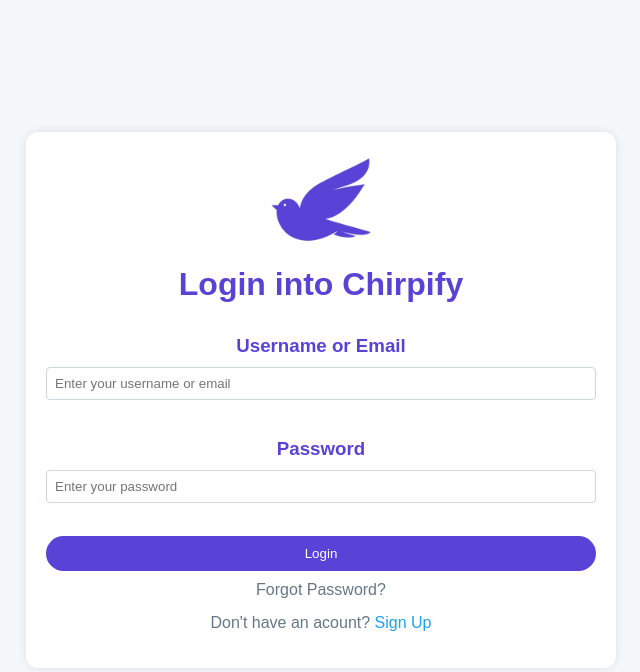
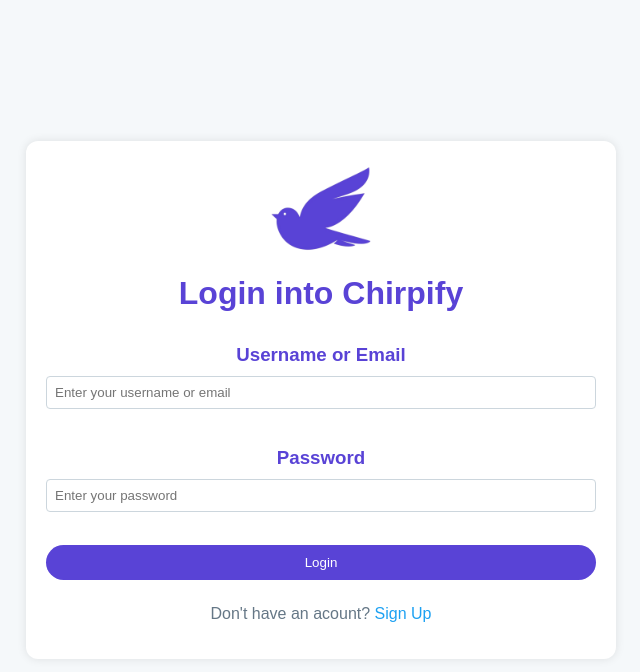
Before and after one commit to WhatABeatifulDuwang/Chirpify, a PHP site: page /login-page.html in a window 1280 px wide. Shown: the top 672 px of the page, without its empty margins (319-959 px from the left). Run offline with PHP 8.4, Linux system fonts and the light colour scheme.

Commit message:
Removed "Forgot Password"

```diff
--- a/project/dependencies/styles/login-page_style.css
+++ b/project/dependencies/styles/login-page_style.css
@@ -67,7 +67,6 @@ input {
     background-color: #674eec;
 }
 
-.forgot-password,
 .sign-up {
     margin-top: 15px;
     color: #657786;
--- a/project/login-page.html
+++ b/project/login-page.html
@@ -23,7 +23,6 @@
                 <br>
                 <input type="submit" value="Login" class="btn btn-primary">
             </form>
-            <a class="forgot-password" href="placeholder-page.html">Forgot Password?</a>
             <p class="sign-up">Don't have an acount? <a href="placeholder-page.html">Sign Up</a></p>
             <div id="confirmationMessage"></div>
         </div>
```
